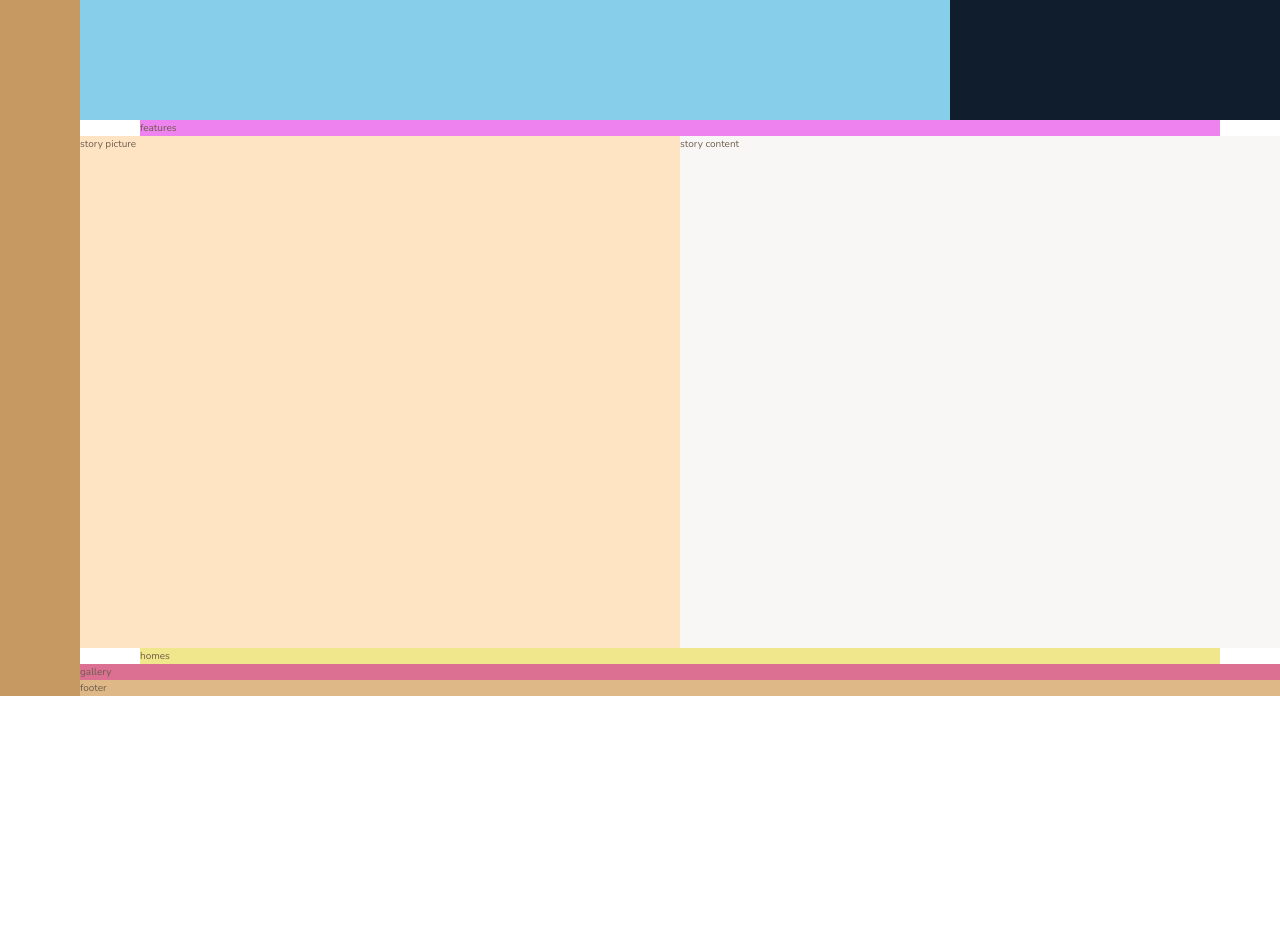
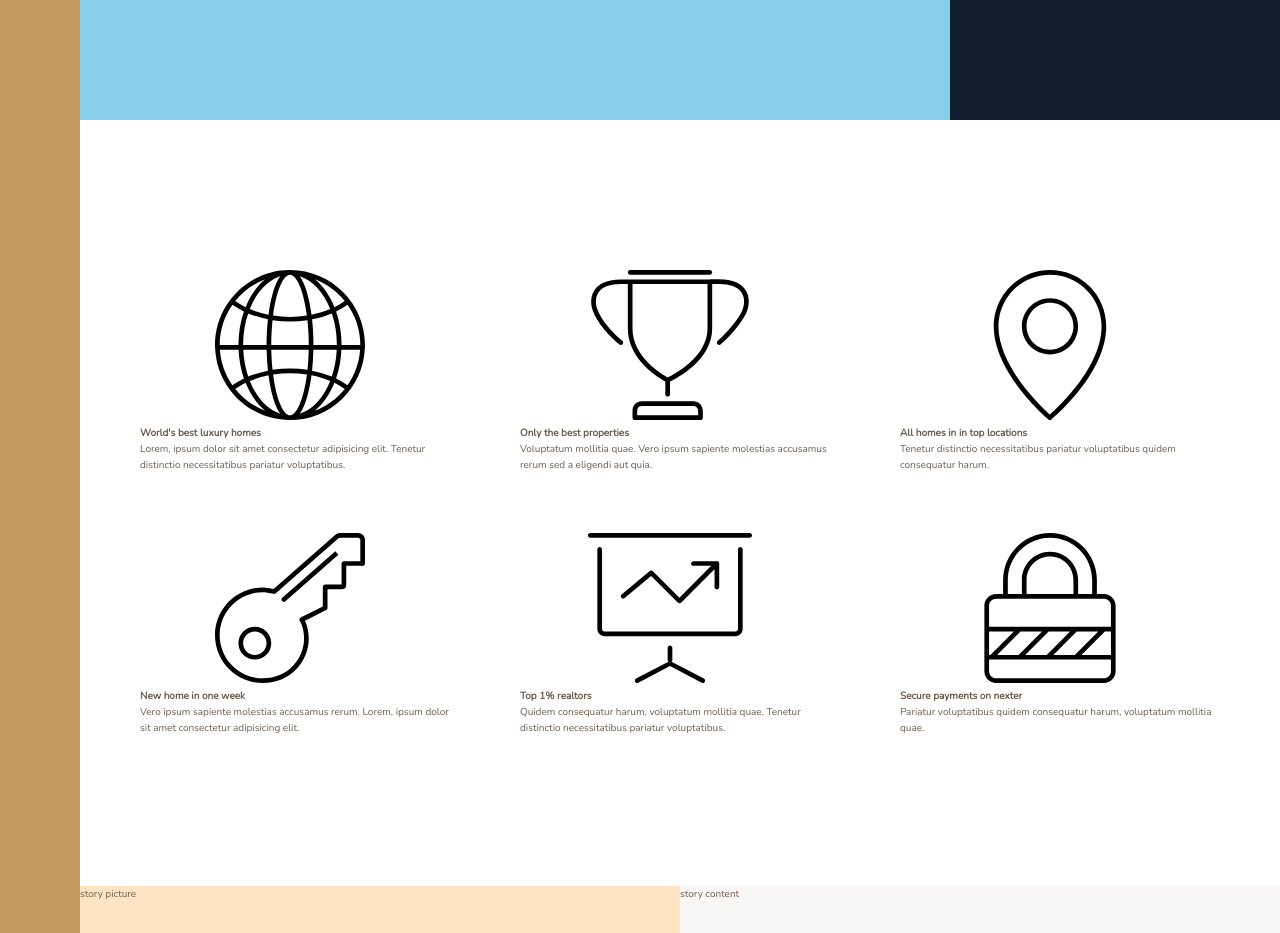
Before and after one commit to trinhminhnhat/html-css-nexter, a website: page index.html in a window 1280 px wide. Shown: the part 520-1453 px from the top of the page. Before the commit the page ends 1216 px from the top, so only its background shows below. Drawn offline with nearby package versions, Linux system fonts and the light colour scheme.

Commit message:
style: features section

```diff
--- a/index.html
+++ b/index.html
@@ -20,7 +20,76 @@
 
     <div class="realtors"> realtors </div>
 
-    <section class="features">features</section>
+    <section class="features">
+        <div class="feature">
+            <svg class="feature__icon">
+                <use xlink:href="img/sprite.svg#icon-global"></use>
+            </svg>
+            <h4 class="heading-4">
+                World's best luxury homes
+            </h4>
+            <p class="feature__text">
+                Lorem, ipsum dolor sit amet consectetur adipisicing elit. Tenetur distinctio necessitatibus pariatur
+                voluptatibus.
+            </p>
+        </div>
+        <div class="feature">
+            <svg class="feature__icon">
+                <use xlink:href="img/sprite.svg#icon-trophy"></use>
+            </svg>
+            <h4 class="heading-4">
+                Only the best properties
+            </h4>
+            <p class="feature__text">
+                Voluptatum mollitia quae. Vero ipsum sapiente molestias accusamus rerum sed a eligendi aut quia.
+            </p>
+        </div>
+        <div class="feature">
+            <svg class="feature__icon">
+                <use xlink:href="img/sprite.svg#icon-map-pin"></use>
+            </svg>
+            <h4 class="heading-4">
+                All homes in in top locations
+            </h4>
+            <p class="feature__text">
+                Tenetur distinctio necessitatibus pariatur voluptatibus quidem consequatur harum.
+            </p>
+        </div>
+        <div class="feature">
+            <svg class="feature__icon">
+                <use xlink:href="img/sprite.svg#icon-key"></use>
+            </svg>
+            <h4 class="heading-4">
+                New home in one week
+            </h4>
+            <p class="feature__text">
+                Vero ipsum sapiente molestias accusamus rerum. Lorem, ipsum dolor sit amet consectetur adipisicing elit.
+            </p>
+        </div>
+        <div class="feature">
+            <svg class="feature__icon">
+                <use xlink:href="img/sprite.svg#icon-presentation"></use>
+            </svg>
+            <h4 class="heading-4">
+                Top 1% realtors
+            </h4>
+            <p class="feature__text">
+                Quidem consequatur harum, voluptatum mollitia quae. Tenetur distinctio necessitatibus pariatur
+                voluptatibus.
+            </p>
+        </div>
+        <div class="feature">
+            <svg class="feature__icon">
+                <use xlink:href="img/sprite.svg#icon-lock"></use>
+            </svg>
+            <h4 class="heading-4">
+                Secure payments on nexter
+            </h4>
+            <p class="feature__text">
+                Pariatur voluptatibus quidem consequatur harum, voluptatum mollitia quae.
+            </p>
+        </div>
+    </section>
 
     <div class="story__picture">story picture</div>
 
--- a/scss/_features.scss
+++ b/scss/_features.scss
@@ -1,5 +1,11 @@
 .features {
-    background-color: violet;
     grid-column: center-start / center-end;
-    grid-row: 2 / 3;
+    margin: 15rem 0;
+
+    display: grid;
+    grid-template-columns: repeat(3, 1fr);
+    gap: 6rem;
+
+    .feature {
+    }
 }
```
Also changed, not shown: css/style.css.
